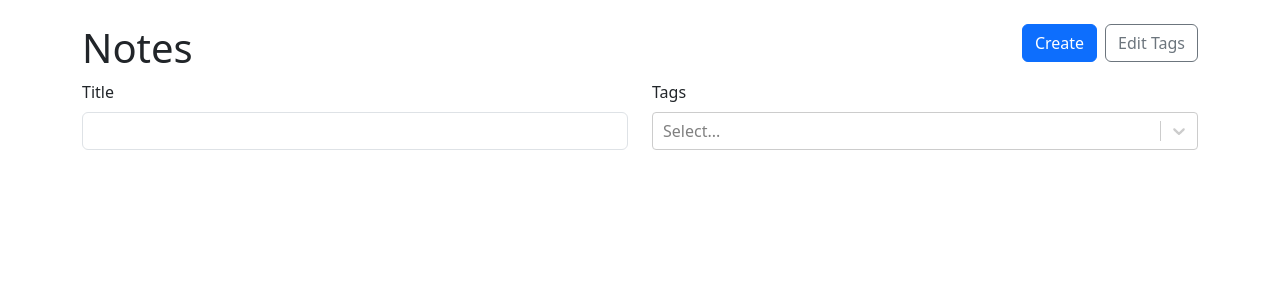
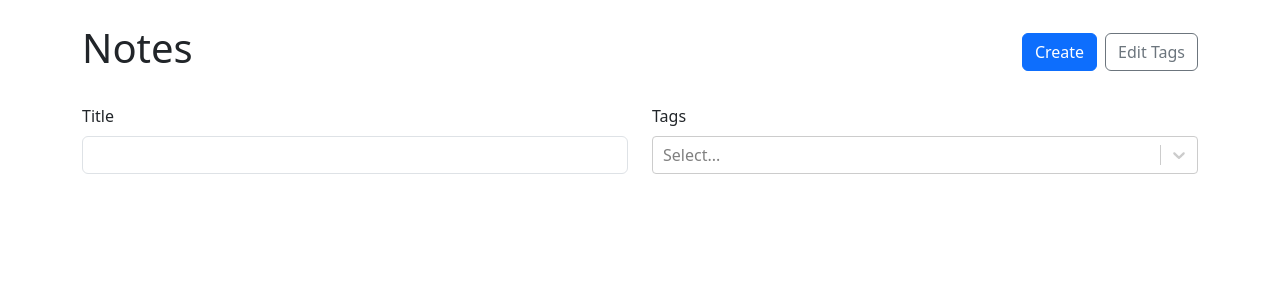
Before and after one commit to EuphieSS/notebook-with-typescript, a React (Create React App) app: page / in a window 1280 px wide. Shown: the top 300 px of the page. Built offline with nearby package versions, Linux system fonts and the light colour scheme.

Commit message:
Adjust minor styling

```diff
--- a/src/NoteList.tsx
+++ b/src/NoteList.tsx
@@ -14,7 +14,7 @@ export function NoteList({ availableTags }: NoteListProps) {
 
   return (
     <>
-      <Row>
+      <Row className="align-items-center mb-4">
         <Col><h1>Notes</h1></Col>
         <Col xs="auto">
           <Stack gap={2} direction="horizontal">
```
